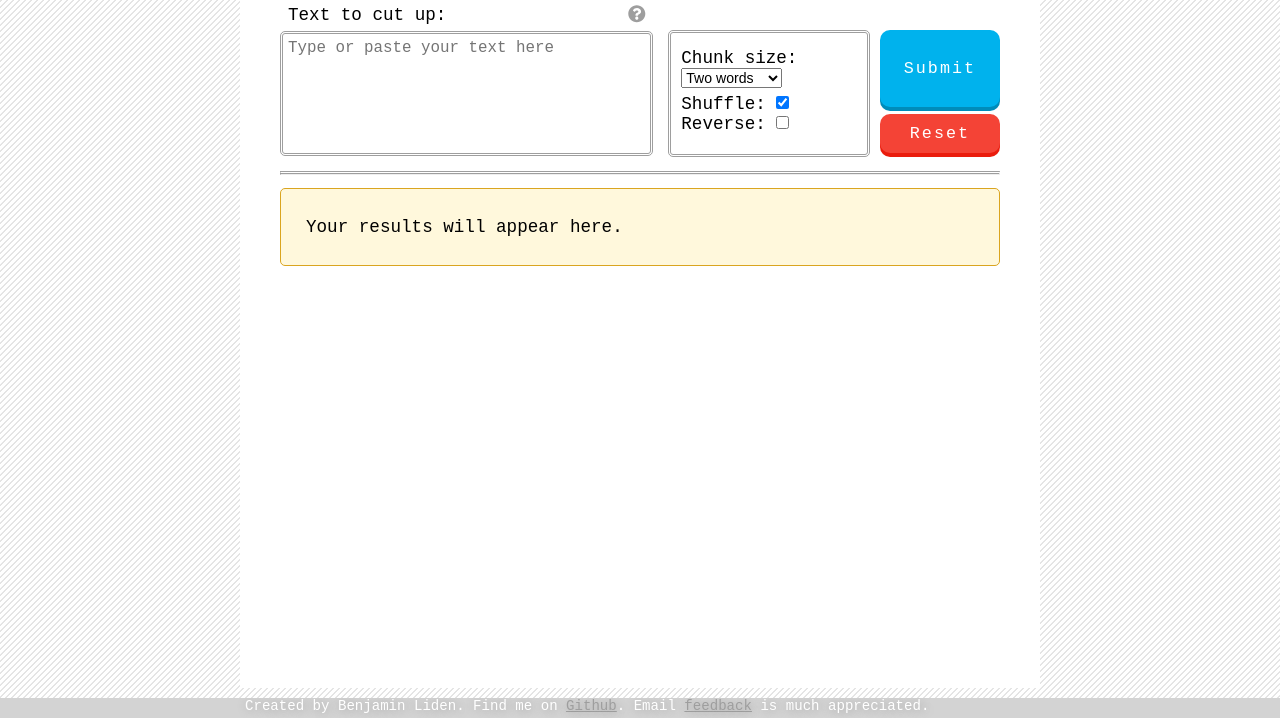
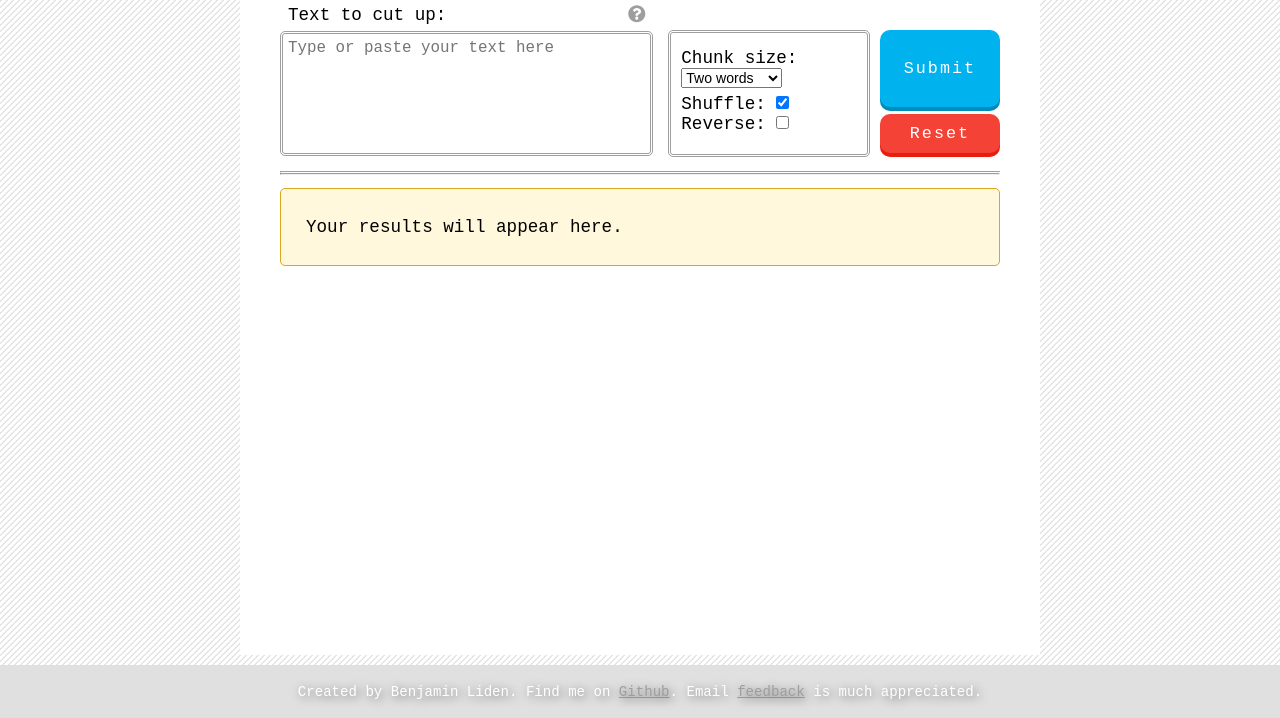
Before and after one commit to bcliden/cutups, a plain HTML site: page index.html in a window 1280 px wide. Shown: the part 82-800 px from the top of the page. Drawn offline with nearby package versions, Linux system fonts and the light colour scheme; a web font is replaced by a local one.

Commit message:
Hex colors tweaked & footer embiggened. Wiki link added

```diff
--- a/index.html
+++ b/index.html
@@ -22,7 +22,7 @@
             <div class="textDiv">
                 <div class="modal">
                         <a href="#" class="icon-modalClose"><i class="fas fa-times"></i></a>
-                        <p>Cut-ups is a constructive text deconstruction tool inspired by the cut-up collage technique of William S. Burroughs. He said it best: <span class="quote">"When you cut into the present the future leaks out."</span></p>
+                        <p>Cut-ups is a constructive text deconstruction tool inspired by the <a href="https://en.wikipedia.org/wiki/Cut-up_technique" target="_blank">cut-up collage technique</a> of William S. Burroughs. He said it best: <span class="quote">"When you cut into the present the future leaks out."</span></p>
                 </div>
                 <label for="textArea">Text to cut up:</label>
                 <a href="#" class="icon-modalOpen"><i class="fas fa-question-circle"></i></a>
--- a/styles/style.css
+++ b/styles/style.css
@@ -110,7 +110,7 @@ form > div {
 
     border-radius: 5px;
     font-size: .9rem;
-    background: #F5F5F5;
+    background: #EEEEEE;
 }
 
 .modal.active {
@@ -254,16 +254,30 @@ hr {
 }
 
 footer {
-    flex: 0 0 2rem;
+    flex: 0 0 3rem;
     align-self: flex-end;
     margin-top: 10px;
     width: 100%;
     overflow: hidden;
     padding-left: 10px;
     font-size: .8rem;
-    color: white;
-    background: lightgray;
-    text-shadow: 1px 1px 10px #9E9E9E;
+    color: #fff;
+    background: #E0E0E0;
+    text-shadow: 2px 2px 10px #616161;
+    display: flex;
+    justify-content: center;
+    align-items: center;
+}
+
+footer p {
+    display: inline-block;
+}
+
+.wrapper {
+    /* display: flex;
+    flex-direction:
+    justify-content: center;
+    align-items: center; */
 }
 
 /* media queries for large and up */
@@ -304,9 +318,9 @@ footer {
         line-height: 1.5;
     }
     footer {
-        flex: 0 0 20px;
+        padding-left: 0;
     }
      footer .wrapper p {
-         display: inline;
+         /* display: inline; */
      }
 }
```
